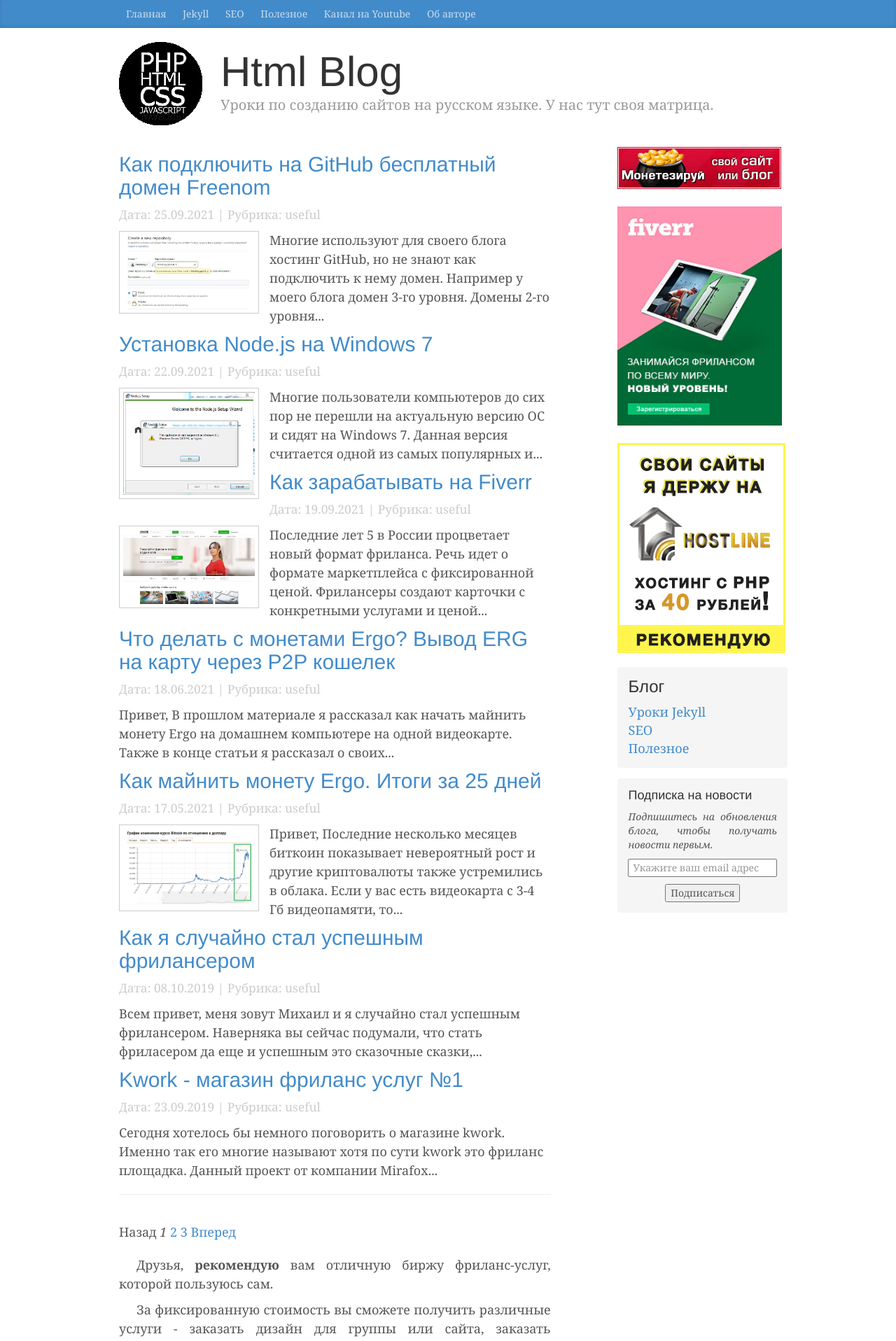
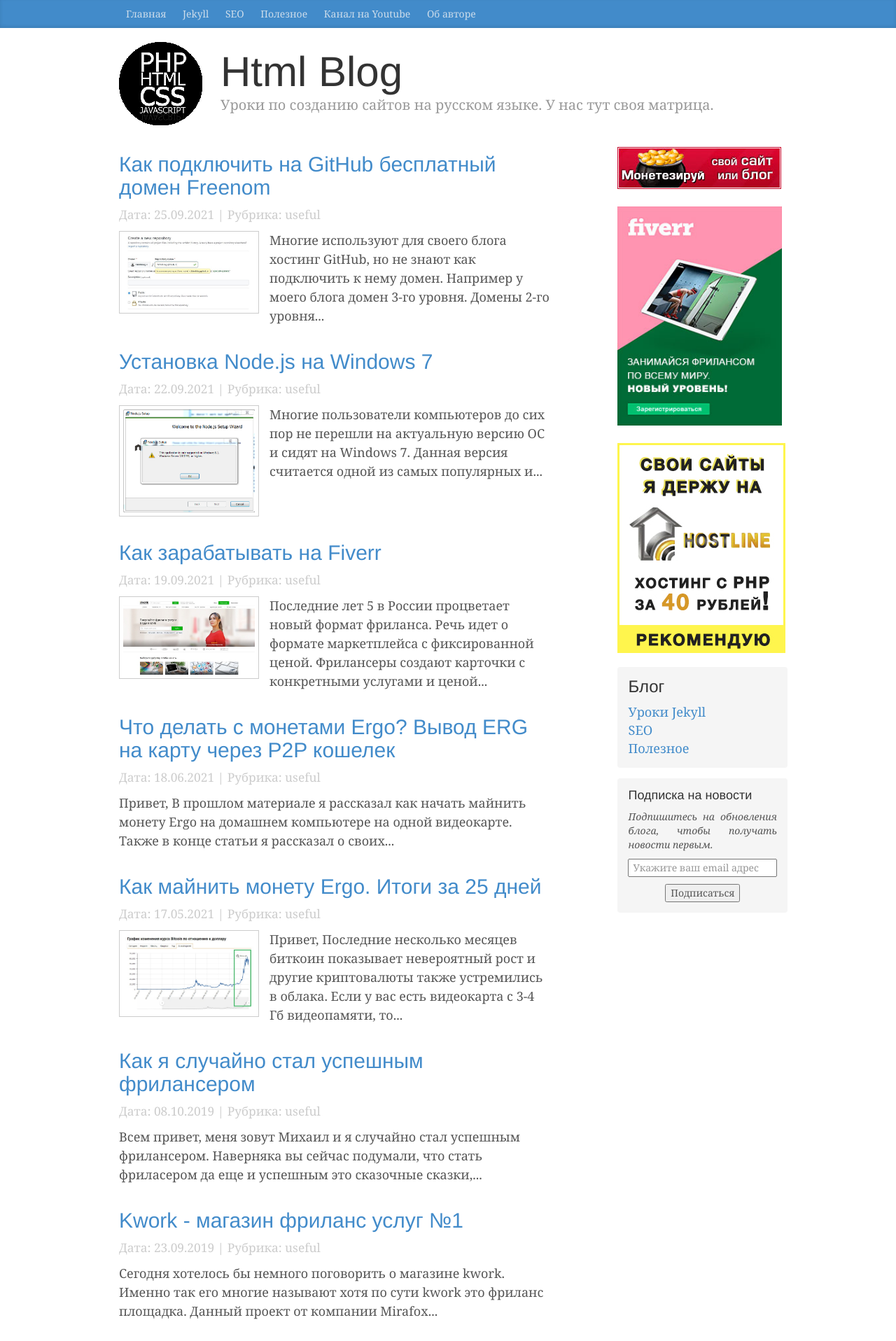
Before and after one commit to htmlblog/htmlblog.github.io, a Jekyll site: the page built from index.html, in a window 1280 px wide. Shown: the top 1916 px of the page at 70% size. Built offline with Jekyll 4.4.1, drawn with Linux system fonts in a browser that asks for light colours; the list of posts is cut into pages by our own code; comment, search, counter and statistics services are not loaded.

Commit message:
Updated Blog

```diff
--- a/assets/blog.css
+++ b/assets/blog.css
@@ -18,6 +18,12 @@
     font-weight: normal;
     color: #333;
 }
+
+.post-box {
+    display: inline-block;
+    margin-bottom: 25px;
+}
+
 .blog-post h2 {
     font-size: 24px;
     margin-top: 25px;
```
